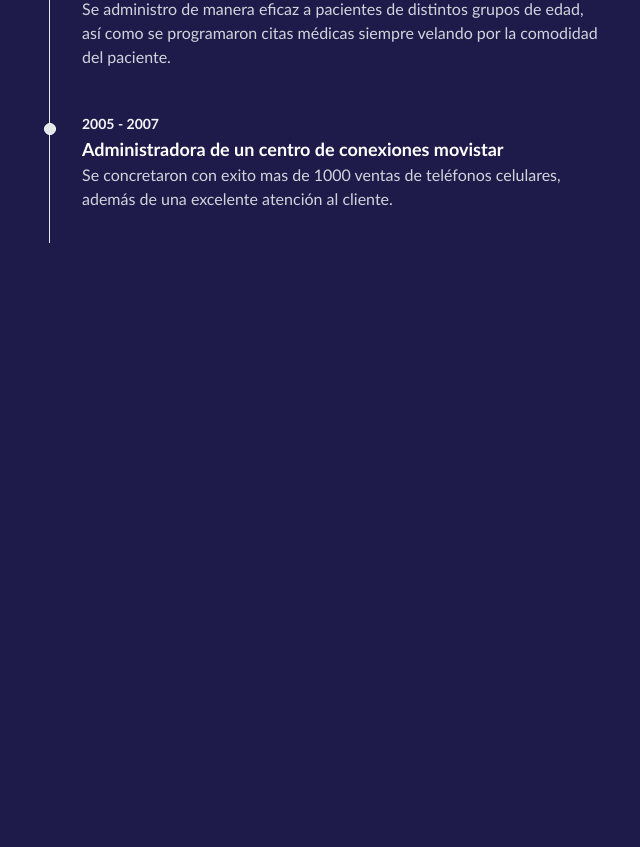
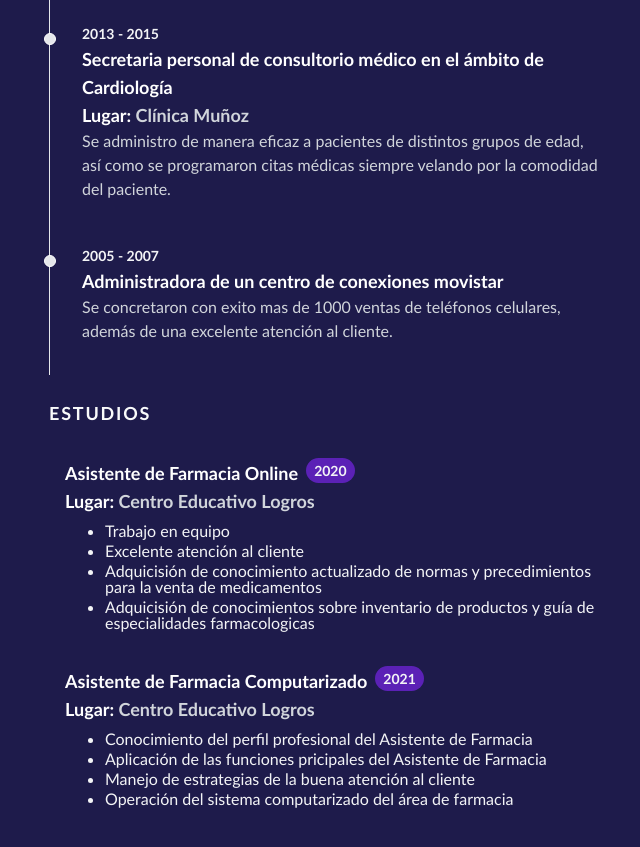
Before and after one commit to Marco-Gonzalez26/portafolio-tiby, an Astro site: page / in a window 1280 px wide. Shown: the part 1561-2408 px from the top of the page, without its empty margins (599-1239 px from the left). Before the commit the page ends 1852 px from the top, so only its background shows below. Built offline with nearby package versions, Linux system fonts and the light colour scheme; Astro itself is replaced by a stand-in of ours.

Commit message:
Add some features

```diff
--- a/src/components/header.astro
+++ b/src/components/header.astro
@@ -20,7 +20,7 @@ import Navbar from './nav-bar.astro'
         </h1>
       </div>
       <h3
-        class='mt-4 font-semibold text-xl lg:text-4xl text-gray-100 print:text-black'>
+        class='mt-4 font-semibold text-xl lg:text-4xl text-gray-100 print:hidden'>
         Asistente Virtual
       </h3>
       <p
@@ -31,7 +31,7 @@ import Navbar from './nav-bar.astro'
         mt-4
         font-medium
         print:text-black'>
-        Asistente virtual idónea para la gestión y organización. Especializada
+        Asistente virtual y de farmacia idónea para la gestión y organización. Especializada
         en administración y en Excel, ofrece un soporte eficiente para tareas
         variadas. Su habilidad para optimizar procesos y mantener una precisión
         impecable la convierte en una asistente virtual indispensable para
--- a/src/components/main.astro
+++ b/src/components/main.astro
@@ -1,6 +1,7 @@
 ---
 import ReviewsList from './reviews-list.astro'
 import Section from './section.astro'
+import Studies from './studies.astro'
 import Timeline from './timeline.astro'
 ---
 
@@ -37,5 +38,8 @@ import Timeline from './timeline.astro'
     <Section id='experiencia' title='Experiencia'>
       <Timeline />
     </Section>
+    <Section id='estudios' title='Estudios'>
+      <Studies />
+    </Section>
   </Section>
 </main>
--- a/src/components/section.astro
+++ b/src/components/section.astro
@@ -15,7 +15,7 @@ const { id, title, classNames } = Astro.props
     'w-full relative mb-4 md:mb-6  scroll-mt-12 min-h-full print:text-black'
   )}>
   <h2
-    class='text-lg font-extrabold uppercase tracking-widest text-gray-50 lg:sr-only mb-4 md:hidden print:text-black'>
+    class='text-lg font-extrabold uppercase tracking-widest text-gray-50 mb-4 print:text-black'>
     {title}
   </h2>
   <slot />
--- /dev/null
+++ b/src/components/studies-card.astro
@@ -0,0 +1,42 @@
+---
+type Props = {
+  time: string
+  title: string
+  company?: string
+  abilities: string[]
+}
+const { time, title, company, abilities } = Astro.props
+---
+
+<li
+  class='hover:bg-white/5 hover:shadow-[inset_0_1px_0_0_rgba(148,163,184,0.1)] transition-all duration-200 rounded p-4 print:text-black list-none'>
+  <div class='flex items-center gap-x-2'>
+    <h4 class='text-lg font-semibold text-white print:text-black'>{title}</h4>
+    <time
+      class='mb-1 text-sm leading-none text-gray-100 font-bold print:text-black'>
+      <span
+        class='mb-1 text-xs md:text-sm leading-none text-gray-100 rounded-full bg-violet-800 px-2 py-1 font-semibold'>
+        {time}
+      </span></time
+    >
+  </div>
+  {
+    company ? (
+      <h5 class='text-lg font-semibold text-white print:text-black'>
+        Lugar:{' '}
+        <span class='text-md text-gray-300 print:text-black'>{company}</span>
+      </h5>
+    ) : null
+  }
+  <ol class='mt-2'>
+    {
+      abilities.map((ability) => {
+        return (
+          <li class='list-disc ml-10 mb-1  leading-none text-gray-100 print:text-black'>
+            {ability}
+          </li>
+        )
+      })
+    }
+  </ol>
+</li>
--- /dev/null
+++ b/src/components/studies.astro
@@ -0,0 +1,12 @@
+---
+import { studies } from '../lib/data'
+import StudiesCard from './studies-card.astro'
+---
+
+<ul>
+  {
+    studies.map((study) => {
+      return <StudiesCard {...study} />
+    })
+  }
+</ul>
--- a/src/layouts/Layout.astro
+++ b/src/layouts/Layout.astro
@@ -1,5 +1,5 @@
 ---
-import { ViewTransitions } from 'astro:transitions'
+import { ViewTransitions, slide } from 'astro:transitions'
 import MouseFollow from '../components/mouse-follow.tsx'
 interface Props {
   title: string
@@ -17,9 +17,9 @@ const { title } = Astro.props
       content='Contrata a Tibisay Partidas para que te asista en tu negocio, consultorio médico o administre tu tienda. Especialista en Google Docs, Google Calendar, Word, Excel, PowerPoint, entre otros'
     />
     <meta name='viewport' content='width=device-width' />
-    <link rel='icon' type='image/icon' href='/favicon.ico' />
+    <link rel='icon' type='image/svg' href='/favicon.svg' />
     <meta name='generator' content={Astro.generator} />
-    <ViewTransitions />
+    <ViewTransitions transition:animate={slide({ duration: 0.3 })} />
     <title>{title}</title>
   </head>
   <body
--- a/src/lib/data.ts
+++ b/src/lib/data.ts
@@ -74,3 +74,28 @@ export const reviewsData: Review[] = [
     charge: 'Médico Cardiólogo'
   }
 ]
+
+export const studies = [
+  {
+    time: '2020',
+    company: 'Centro Educativo Logros',
+    title: 'Asistente de Farmacia Online',
+    abilities: [
+      'Trabajo en equipo',
+      'Excelente atención al cliente',
+      'Adquicisión de conocimiento actualizado de normas y precedimientos para la venta de medicamentos',
+      'Adquicisión de conocimientos sobre inventario de productos y guía de especialidades farmacologicas'
+    ]
+  },
+  {
+    time: '2021',
+    company: 'Centro Educativo Logros',
+    title: 'Asistente de Farmacia Computarizado',
+    abilities: [
+      'Conocimiento del perfil profesional del Asistente de Farmacia',
+      'Aplicación de las funciones pricipales del Asistente de Farmacia',
+      'Manejo de estrategias de la buena atención al cliente',
+      'Operación del sistema computarizado del área de farmacia'
+    ]
+  }
+]
```
Also changed, not shown: public/favicon.svg (renamed from public/favicon.ico).
